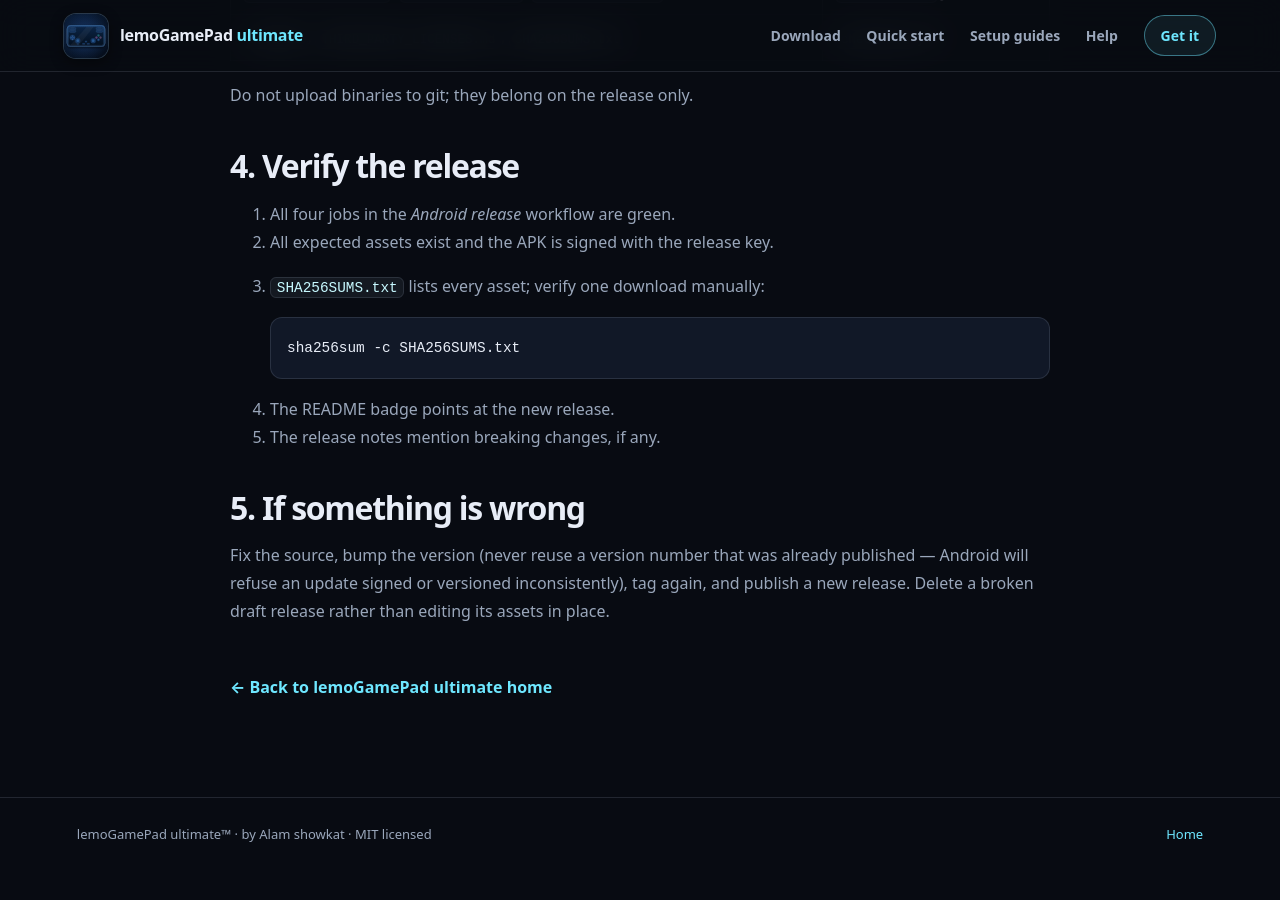
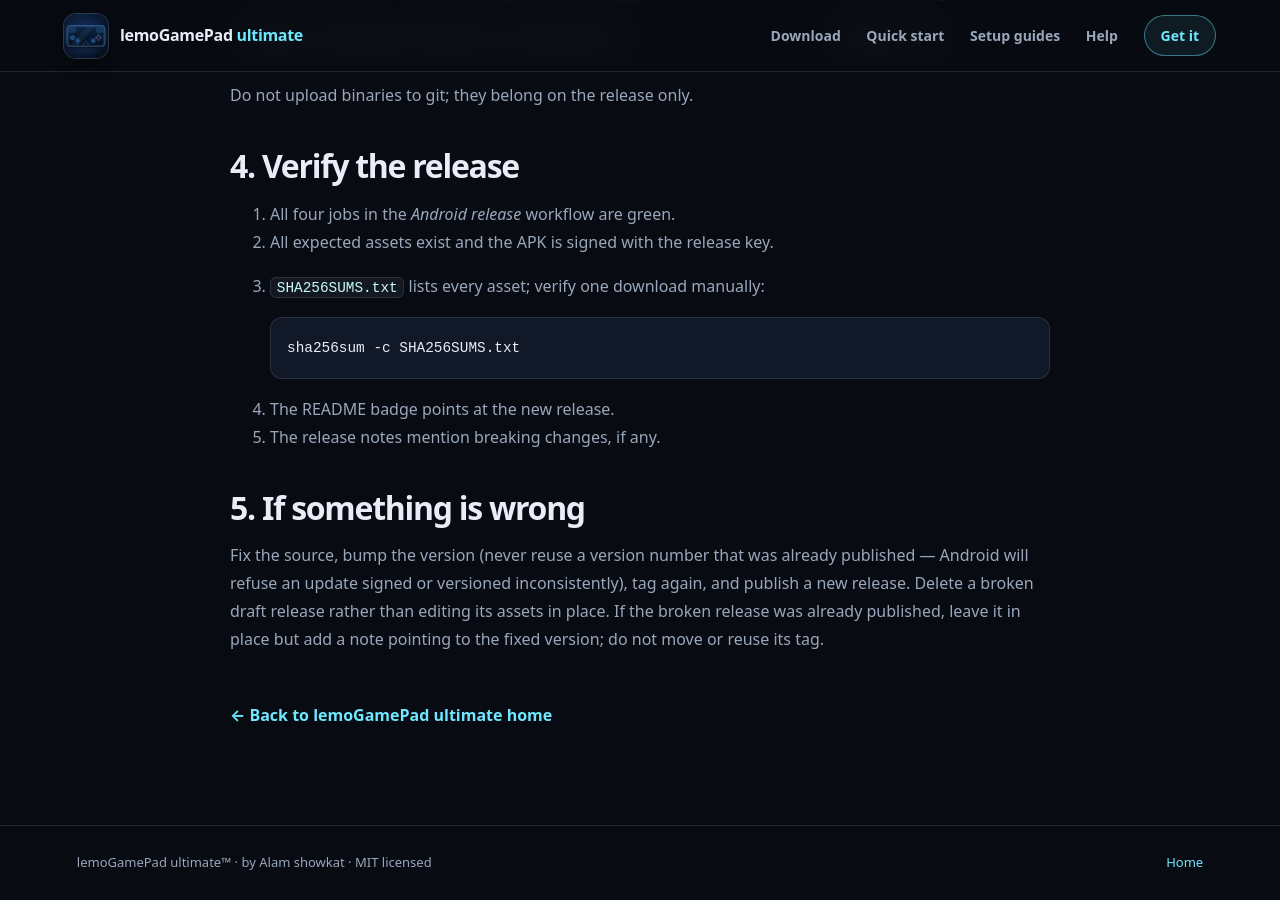
Before and after one commit to Alamshowkatdar/lemoGamePad-ultimate, a Jekyll site: the page built from docs/RELEASING.md, in a window 1280 px wide and 900 px high, scrolled down 1448 px. Built offline with Jekyll 4.4.1, drawn with Linux system fonts in a browser that asks for light colours; our own code applies the rules of GitHub Pages for plain Markdown files; before the commit the page ends 2320 px from its top, so only the background shows below that.

Commit message:
docs: explain how to supersede a broken published release

```diff
--- a/docs/RELEASING.md
+++ b/docs/RELEASING.md
@@ -71,4 +71,6 @@ Do not upload binaries to git; they belong on the release only.
 Fix the source, bump the version (never reuse a version number that was already
 published — Android will refuse an update signed or versioned inconsistently),
 tag again, and publish a new release. Delete a broken draft release rather than
-editing its assets in place.
+editing its assets in place. If the broken release was already published, leave
+it in place but add a note pointing to the fixed version; do not move or reuse
+its tag.
```
